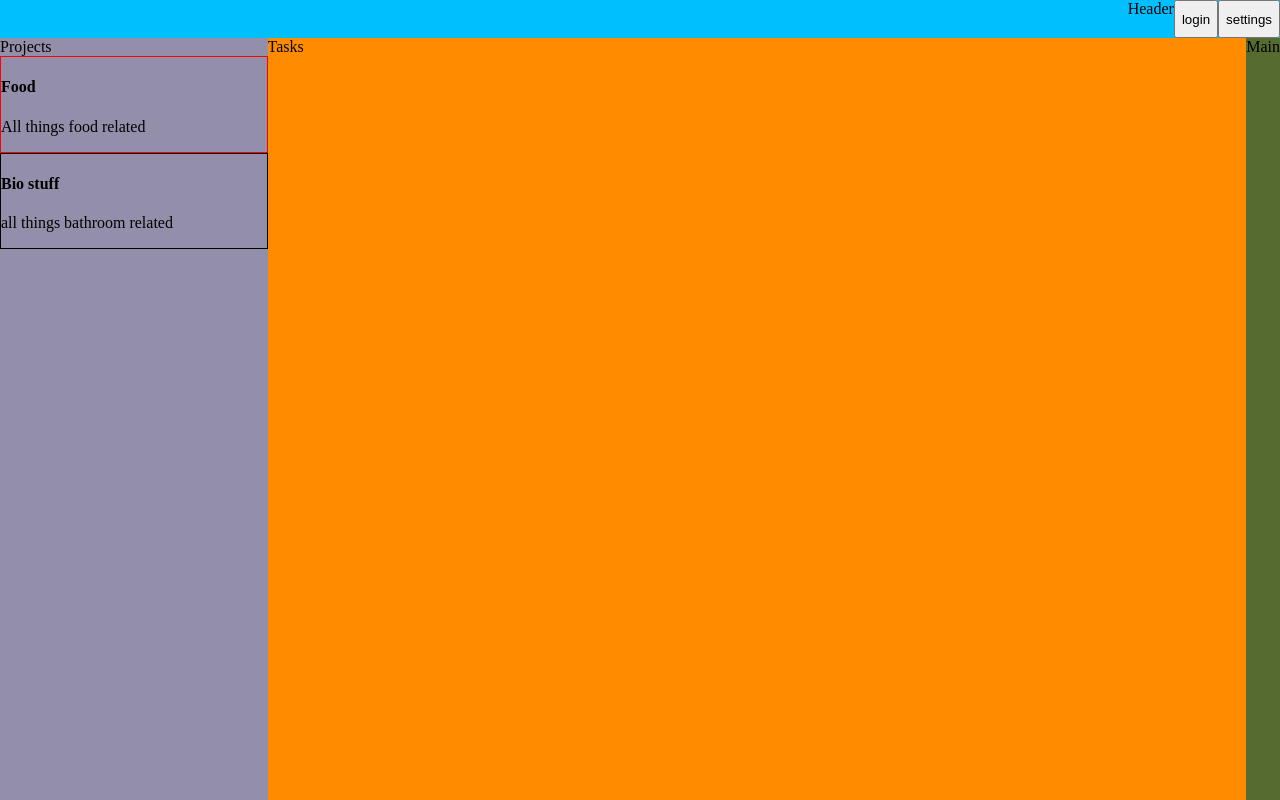
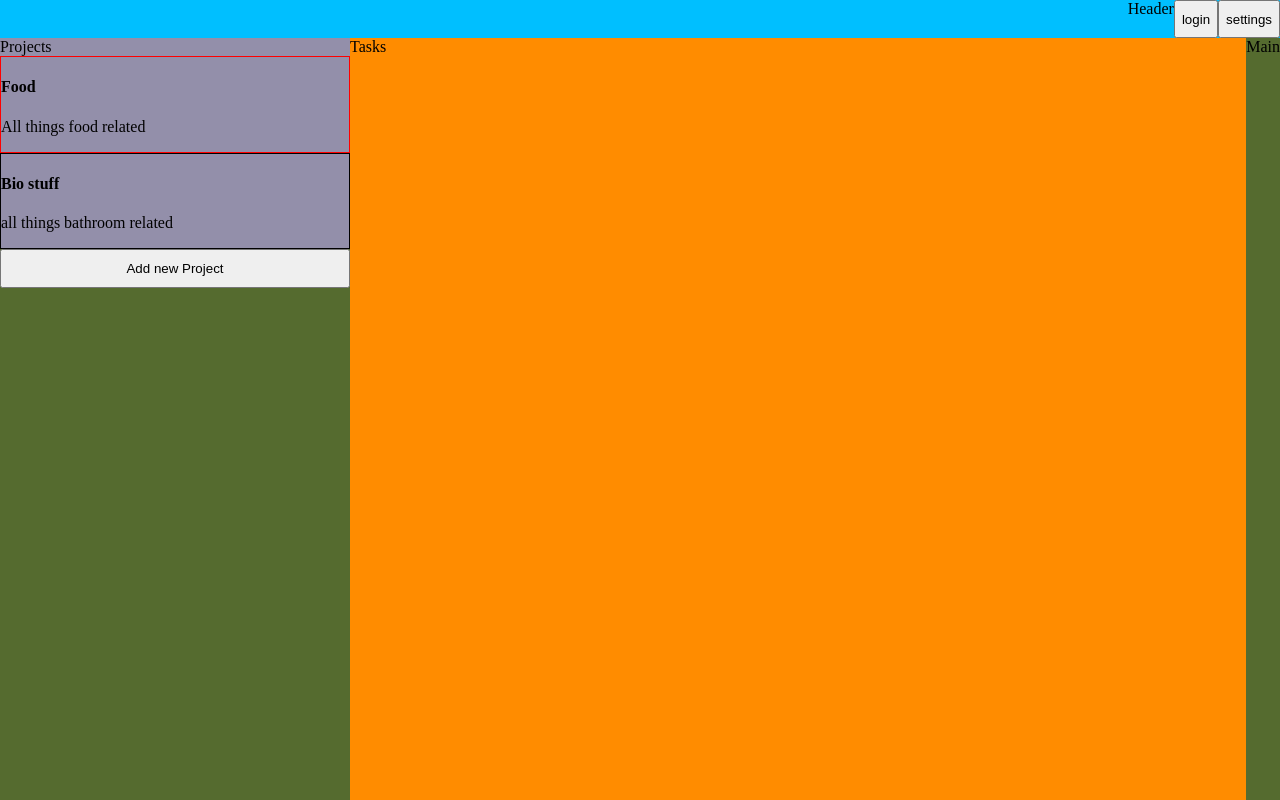
Before and after one commit to fiireball/To-Do, a plain HTML site: page index.html in a window 1280 px wide. Drawn offline with Linux system fonts and the light colour scheme.

Commit message:
added new-project button

```diff
--- a/index.html
+++ b/index.html
@@ -14,8 +14,13 @@
             <button>settings</button>
         </div>
         <div class="main-content">
-            <div class="projects-container">
-                Projects
+            <div class="projects-wrapper">
+                <div class="projects-container">
+                    Projects
+                </div>
+                <div class="new-project-container">
+                    <button id="add-new-project-btn">Add new Project</button>
+                </div>
             </div>
             <div class="tasks-container">
                 Tasks
--- a/style.css
+++ b/style.css
@@ -31,7 +31,7 @@ body{
     width: 100%;
 }
 
-.projects-container{
+.projects-container, .new-projects-container{
     height: auto;
     width: 350px;
     position: relative;
@@ -47,6 +47,11 @@ body{
     border: 1px solid black;
 }
 
+#add-new-project-btn {
+    width: 100%;
+    padding: 10px 0;
+}
+
 .task-card{
     border: 1px solid black;
 }
```
